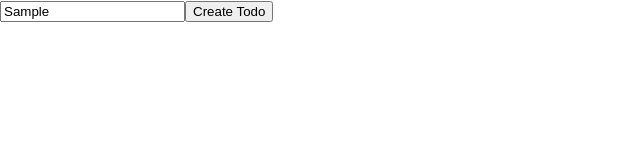
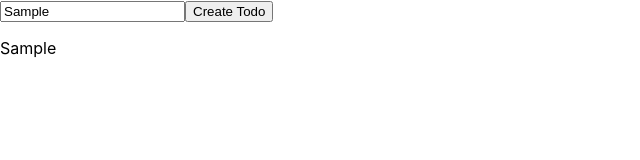
Before and after one commit to jon-dominguez94/templates, a React (Create React App) app in the folder rr/: page / in a window 1280 px wide. Both pictures are taken after typing "Sample" into the empty fields and a click on the button "Create Todo". Shown: the top 160 px of the page, without its empty margins (0-640 px from the left). Built offline with nearby package versions, Linux system fonts and the light colour scheme.

Commit message:
Get todo index to work properly

```diff
--- a/rr/src/components/app.jsx
+++ b/rr/src/components/app.jsx
@@ -1,8 +1,12 @@
 import React from 'react';
 import TodoFormContainer from './todo_form_container';
+import TodoIndexContainer from './todo_index_container';
 
 const App = () => (
-  <TodoFormContainer />
+  <div>
+    <TodoFormContainer />
+    <TodoIndexContainer />
+  </div>
 );
 
 export default App;
--- a/rr/src/components/todo_index.jsx
+++ b/rr/src/components/todo_index.jsx
@@ -1,13 +1,17 @@
 import React from 'react';
 
 const TodoIndex = props => {
-  const todos = props.todos.map(todo => {
-    <p>{todo.body}</p>
-    <p>{todo.completed}</p>
-  })
+  const todos = props.todos.map(todo => (
+    <div>
+      <p>{todo.body}</p>
+      <p>{todo.completed}</p>
+    </div>
+  ));
 
   return (
-    {todos}
+    <div>
+      {todos}
+    </div>
   );
 }
 
```
